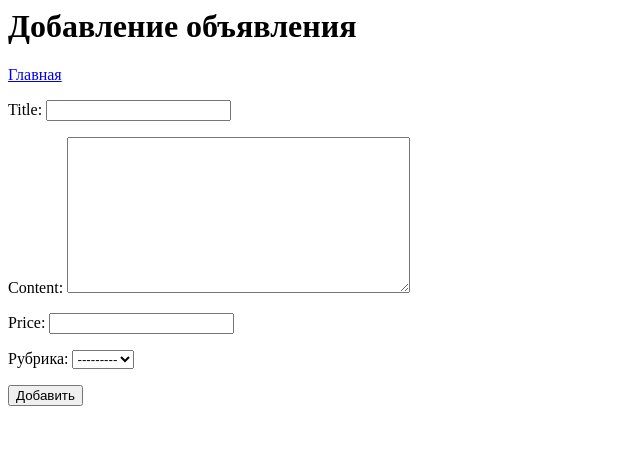
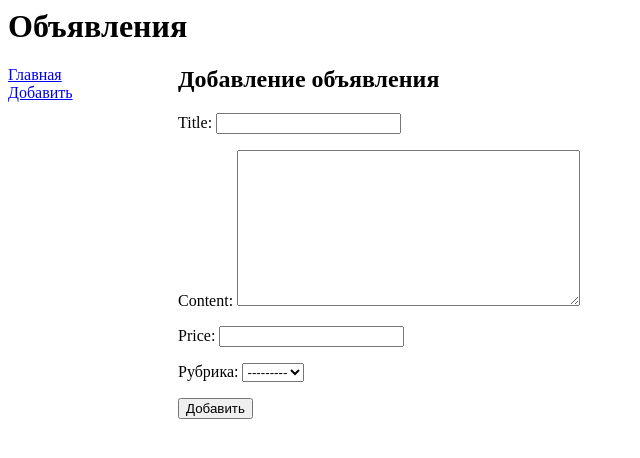
Before and after one commit to Ar-b-ra/DjangoEducation, a Django app: page /bboard/add/ in a window 1280 px wide. Shown: the top 458 px of the page, without its empty margins (0-640 px from the left). Run offline with Django 5.2, Linux system fonts and the light colour scheme; data that the repository does not hold is empty.

Commit message:
feat add style.css

```diff
--- /dev/null
+++ b/samplesite/bboard/static/bboard/style.css
@@ -0,0 +1,19 @@
+header h1 {
+    font-size: 40pt;
+    text-transform: uppercase;
+    text-align: center;
+    background: url("bg.jpg") left / auto 100% no-repeat;
+
+}
+nav {
+    font-size: 16px;
+    width: 150px;
+    float: left;
+}
+nav a {
+    display: block;
+    margin: 10px 0 px;
+}
+section {
+    margin-left: 170px;
+}
--- a/samplesite/bboard/templates/bboard/create.html
+++ b/samplesite/bboard/templates/bboard/create.html
@@ -1,23 +1,13 @@
-<!DOCTYPE hmtl>
-<hmtl>
-    <head>
-        <meta charset="UTF-8">
-        <title>Добавление бъявления :: Доска объявлений</title>
-    </head>
-    <body>
-        <h1>Добавление объявления</h1>
-        <div>
-            <a href="{% url 'index' %}">Главная</a>
-            {% for rubric in rubrics %}
-            <a href="{% url 'by_rubric' rubric.pk %}">
-            {{ rubric.name }}</a>
-            {% endfor %}
-        </div>
-        <form method="post">
-            {% csrf_token %}
-            {{ form.as_p }}
-            <input type="submit" value="Добавить">
-            {% comment %} <a href="{% url 'add' %}">Добавить</a> {% endcomment %}
-        </form>
-    </body>
-</hmtl>
+{% extends "layout/basic.html" %}
+
+{% block title %}Добавление объявления{% endblock %}
+
+{% block content %}
+
+<h2>Добавление объявления</h2>
+<form method="post">
+    {% csrf_token %}
+    {{ form.as_p }}
+    <input type="submit" value="Добавить">
+</form>
+{% endblock %}
--- /dev/null
+++ b/samplesite/bboard/templates/layout/basic.html
@@ -0,0 +1,27 @@
+{% load static %}
+
+<!DOCHTYPE html>
+<html>
+    <head>
+        <meta charset="UTF-8">
+        <title>{% block title %}Главная{% endblock %} :: Доска объявлений</title>
+    </head>
+    <body>
+        <head>
+            <h1>Объявления</h1>
+            <link rel="stylesheet" type="text/css"
+            href="{% static 'bboard/style.css' %}">
+        </head>
+        <nav>
+            <a href="{% url 'index' %}">Главная</a>
+            <a href="{% url 'add' %}">Добавить</a>
+            {% for rubric in rubrics %}
+            <a href="{% url 'by_rubric' rubric.pk %}">{{ rubric.name }}</a>
+            {% endfor %}
+        </nav>
+        <section>
+            {% block content %}
+            {% endblock %}
+        </section>
+    </body>
+</html>
```
Also changed, not shown: samplesite/bboard/templates/bboard/by_rubric.html (+7 -16 lines), samplesite/bboard/templates/bboard/index.html (+3 -16 lines).
